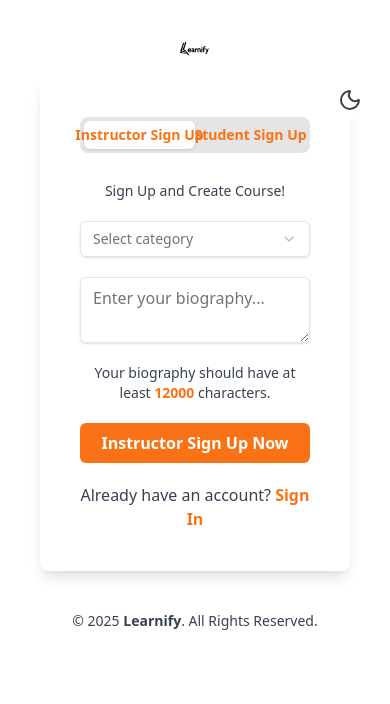
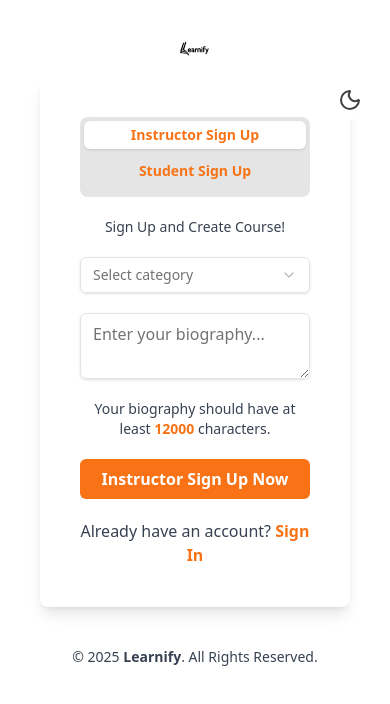
Before and after one commit to Learnifyeg/LMS_Learning_Management_System, a React (Vite) app: page /Register2 in a window 390 px wide. Shown: the top 704 px of the page. Built offline with nearby package versions, Linux system fonts and the light colour scheme.

Commit message:
Responsive

```diff
--- a/src/views/Auth/Register2.jsx
+++ b/src/views/Auth/Register2.jsx
@@ -66,16 +66,16 @@ function Register2() {
 
         <div className="form bg-card p-10 rounded-lg shadow-lg mt-5 w-full text-center max-w-md">
           <Tabs defaultValue="Instructor" className="w-full">
-            <TabsList className="mb-5 w-full bg-input">
+            <TabsList className="mb-5 w-full bg-input flex max-md:flex-col max-md:h-20">
               <TabsTrigger
                 value="Instructor"
-                className="font-bold text-secondary w-1/2"
+                className="font-bold text-secondary w-1/2 max-md:mb-2 max-md:w-full"
               >
                 Instructor Sign Up
               </TabsTrigger>
               <TabsTrigger
                 value="Student"
-                className="font-bold text-secondary w-1/2"
+                className="font-bold text-secondary w-1/2 max-md:mb-2 max-md:w-full"
               >
                 Student Sign Up
               </TabsTrigger>
```
